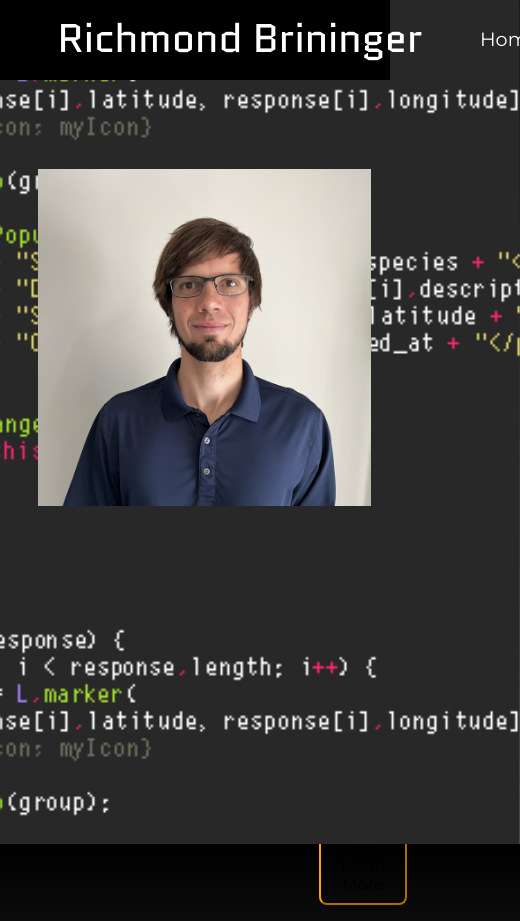
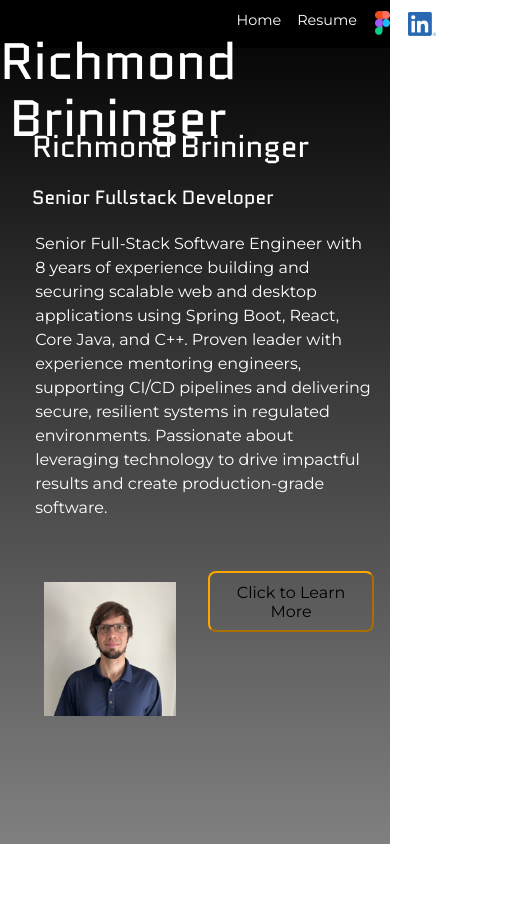
Before and after one commit to LeeBrininger/richmond-personal-website-react, a React (Vite) app: page / in a window 390 px wide. Shown: the whole page, 520 px wide, since content can reach past the window. After the commit the page ends 844 px from the top, so only its background shows below. Built offline with nearby package versions, Linux system fonts and the light colour scheme.

Commit message:
Updated styles

```diff
--- a/src/index.css
+++ b/src/index.css
@@ -3,7 +3,7 @@
   line-height: 1.5;
   font-weight: 400;
 
-  color-scheme: light dark;
+  /* color-scheme: light dark; */
   background-attachment: fixed;
   background-image: linear-gradient(to bottom, black, grey);
 
@@ -25,8 +25,6 @@ a:hover {
 body {
   margin: 0;
   display: flex;
-  min-width: 320px;
-  min-height: 100vh;
 }
 
 h1 {
--- a/src/styles/HeaderBar.css
+++ b/src/styles/HeaderBar.css
@@ -10,15 +10,15 @@
   height: 5rem;
   border-right: 10rem;
 
-  h1 {
-    margin-top: 1rem;
-    font-size: 2.5em;
-    font: "Quantico", Helvetica, Arial, sans-serif;
-  }
-
   h2 {
     font-size: 1.2em;
   }
+}
+
+.header-title {
+  margin-left: 4rem;
+  margin-top: 1rem;
+  font-size: 2.5em;
 }
 
 .logos {
@@ -30,19 +30,93 @@
 }
 
 .links {
+  display: flex;
+}
+
+.link {
+  text-align: center;
   font-size: 1.2em;
   font-weight: bold;
   cursor: pointer;
-  margin-top: 0.8em;
+  margin: 0.3rem 0.5rem;
+  padding: 0.5em;
 }
 
-.headerName {
-  justify-self: start;
-  min-width: 30rem;
+.dropdown-menu {
+  padding: 0;
+  padding-top: 0.5rem;
+  margin: 0;
+  border-color: black;
+  border-radius: 0.5rem;
+  background-color: black;
 }
 
-@media (min-width: 768px) {
+.nav-Button {
+  width: 4rem;
+  button {
+    color: white;
+    border-radius: 2rem;
+    font-weight: bold;
+    border-style: outset;
+    border-color: orange;
+    border-radius: 8px;
+    padding: 0.4em 1em;
+    font-size: 0.7em;
+    font-family: inherit;
+    background-color: transparent;
+    cursor: pointer;
+    transition: border-color 0.25s;
+  }
+  button:hover {
+    border-color: #646cff;
+  }
+
+  .opened-button {
+    outline: 4px auto -webkit-focus-ring-color;
+  }
 }
 
-@media (max-width: 768px) {
+/* Large Phone */
+@media screen and (max-width: 768px) {
+  .headerBar {
+    width: 100vw;
+    z-index: 200;
+    position: fixed;
+    top: 0;
+    background-color: black;
+    color: white;
+    display: grid;
+    grid-template-columns: auto auto;
+    height: 3rem;
+  }
+
+  .header-title {
+    margin-left: 0;
+    font-size: 1.2em;
+    width: 12rem;
+    margin-top: 0.8rem;
+  }
+
+  .logos {
+    justify-self: end;
+    margin-right: 2rem;
+    gap: 1rem;
+    display: flex;
+  }
+
+  .links {
+    font-size: 0.9em;
+    font-weight: bold;
+    cursor: pointer;
+    margin: 0;
+  }
+
+  .links:hover {
+    background-color: white;
+    color: black;
+  }
+
+  .headerName {
+    justify-self: start;
+  }
 }
--- a/src/styles/Icons.css
+++ b/src/styles/Icons.css
@@ -18,36 +18,16 @@
   }
 }
 
-@media (prefers-reduced-motion: no-preference) {
-  a:nth-of-type(3) .logo {
-    animation: logo-spin infinite 20s linear;
-  }
-}
-
-/* @media (min-width: 768px) {
+/* Large Phone */
+@media screen and (max-width: 768px) {
   .logo {
-    height: 3em;
-    padding: 1.5em;
+    height: 1.5rem;
+    width: auto;
+    padding: 10%;
   }
 
   .logo:hover {
-    filter: drop-shadow(0 0 2em #646cffaa);
-  }
-  .logo.react:hover {
-    filter: drop-shadow(0 0 2em #61dafbaa);
+    height: 2rem;
+    width: auto;
   }
 }
-
-@media (max-width: 768px) {
-  .logo {
-    width: 3em;
-    padding: 0.5em;
-  }
-
-  .logo:hover {
-    filter: drop-shadow(0 0 1em #646cffaa);
-  }
-  .logo.react:hover {
-    filter: drop-shadow(0 0 1em #61dafbaa);
-  }
-} */
--- a/src/styles/LandingPage.css
+++ b/src/styles/LandingPage.css
@@ -14,12 +14,12 @@
   margin-left: 10rem;
   padding: 1rem;
   border-color: black;
+  z-index: 10;
 }
 
 .headerVideo {
   position: absolute;
   left: 0;
-  transform: translateX(-45%);
   width: auto;
   height: 100%;
   overflow: hidden;
@@ -30,7 +30,6 @@
   right: 5%;
   top: 20%;
   width: auto;
-  height: 40%;
   overflow: hidden;
 }
 
@@ -67,3 +66,112 @@
   border-radius: 5%;
   padding: 0.2rem;
 }
+
+/* Big Desktop */
+@media (min-width: 2560px) {
+  .headerVideo {
+    position: absolute;
+    left: 1;
+    transform: translateX(-60%);
+    width: auto;
+    height: 100%;
+    overflow: hidden;
+  }
+
+  .selfie {
+    height: 30%;
+    position: absolute;
+    right: 8%;
+    top: 22%;
+    width: auto;
+    overflow: hidden;
+  }
+}
+
+/* Normal Desktop */
+@media (min-width: 1920px) and (max-width: 2560px) {
+  .headerVideo {
+    transform: translateX(-55%);
+  }
+
+  .selfie {
+    height: 30%;
+    position: absolute;
+    right: 8%;
+    top: 22%;
+    width: auto;
+    overflow: hidden;
+  }
+}
+
+/* Small Desktop */
+@media (min-width: 1680px) and (max-width: 1920px) {
+  .headerVideo {
+    transform: translateX(-40%);
+  }
+
+  .selfie {
+    height: 30%;
+    position: absolute;
+    right: 9%;
+    top: 22%;
+    width: auto;
+    overflow: hidden;
+  }
+}
+
+/* Laptop */
+@media (min-width: 667px) and (max-width: 1680px) {
+  .headerVideo {
+    transform: translateX(-60%);
+  }
+
+  .selfie {
+    height: 30%;
+    right: 5%;
+    top: 20%;
+    width: auto;
+    overflow: hidden;
+  }
+}
+
+/* Large Phone */
+@media (max-width: 667px) {
+  .landingPage {
+    margin-top: 10rem;
+    height: 50vh;
+    width: 100vw;
+
+    h1 {
+      font-size: 1.9em;
+    }
+
+    h2 {
+      font-size: 1.2em;
+    }
+  }
+
+  .landingContent {
+    margin-left: 1rem;
+    padding: 1rem;
+    border-color: black;
+  }
+
+  .headerVideo {
+    display: none;
+  }
+
+  .selfie {
+    height: 23%;
+    right: 55%;
+    top: 100%;
+  }
+
+  .description {
+    max-width: 600px;
+    font-size: 1rem;
+    color: #fff;
+    border-radius: 5%;
+    padding: 0.2rem;
+  }
+}
--- a/src/styles/TabComponent.css
+++ b/src/styles/TabComponent.css
@@ -1,3 +1,8 @@
+.box-format {
+  border-bottom: 1px solid;
+  border-color: "divider";
+}
+
 .bulletList {
   max-width: 80vw;
   text-align: left;
@@ -6,6 +11,12 @@
 .string-container {
   display: flex;
   justify-content: space-between;
+}
+
+.string-container-phone {
+  display: flex;
+  flex-direction: column;
+  align-items: flex-start;
 }
 
 .left-title {
@@ -25,6 +36,14 @@
   margin-left: 6rem;
 }
 
+.mainContainer-phone {
+  display: flex;
+  justify-content: center;
+  margin-top: 4em;
+  margin-bottom: 3em;
+  margin-left: 1rem;
+}
+
 .certification {
   max-width: 100%;
   height: auto;
@@ -38,24 +57,23 @@
   background-color: rgba(255, 255, 255, 0.5) !important;
 }
 
+.slidingPanel-phone {
+  padding: 1rem;
+  border-color: black;
+  border-style: outset;
+  border-radius: 3rem;
+  background-color: rgba(255, 255, 255, 0.5) !important;
+  margin-bottom: 1rem;
+}
+
 .mapContainer {
   position: fixed;
   top: 0;
   left: 0;
   width: 100%;
   height: 100%;
-  z-index: 1;
+  z-index: -1;
   opacity: 0.5;
-}
-
-.mapContainer::before {
-  content: "";
-  position: absolute;
-  top: 0;
-  left: 0;
-  width: 100%;
-  height: 100%;
-  z-index: 2;
 }
 
 h2 {
@@ -86,6 +104,7 @@ h2 {
     }
     button:hover {
       border-color: green;
+      border-width: 1px;
     }
     button:focus,
     button:focus-visible {
```
